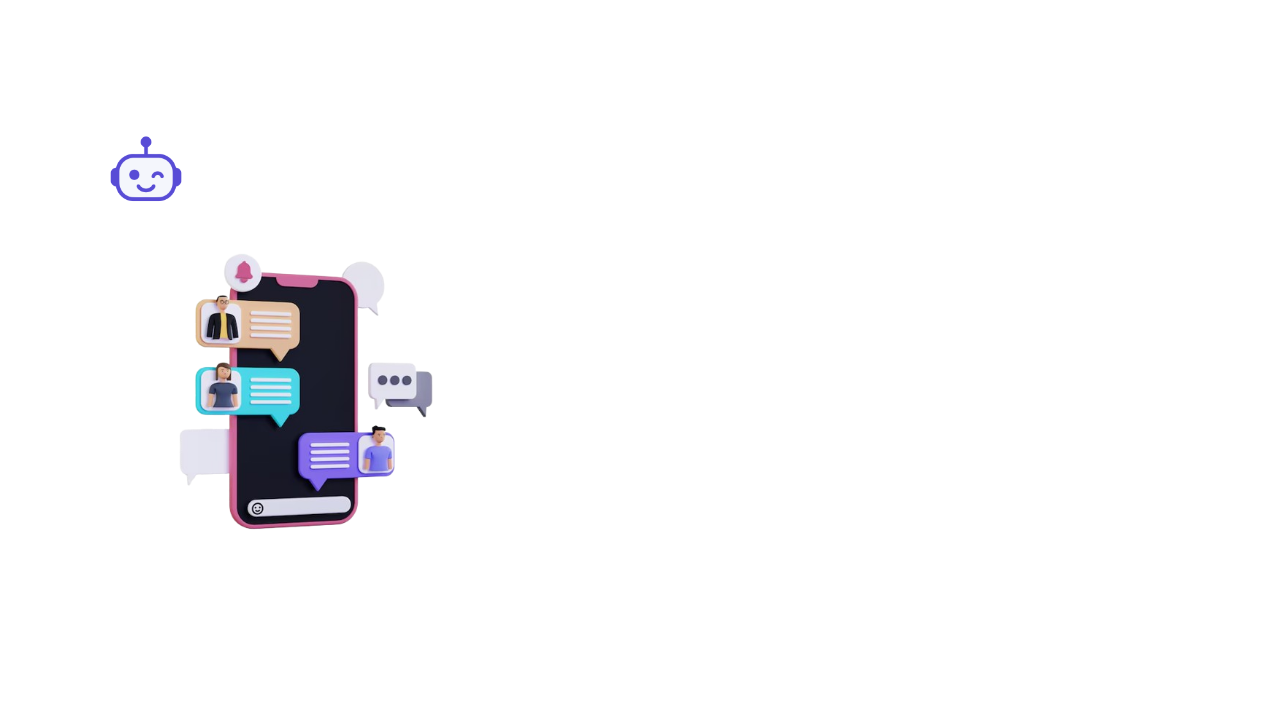
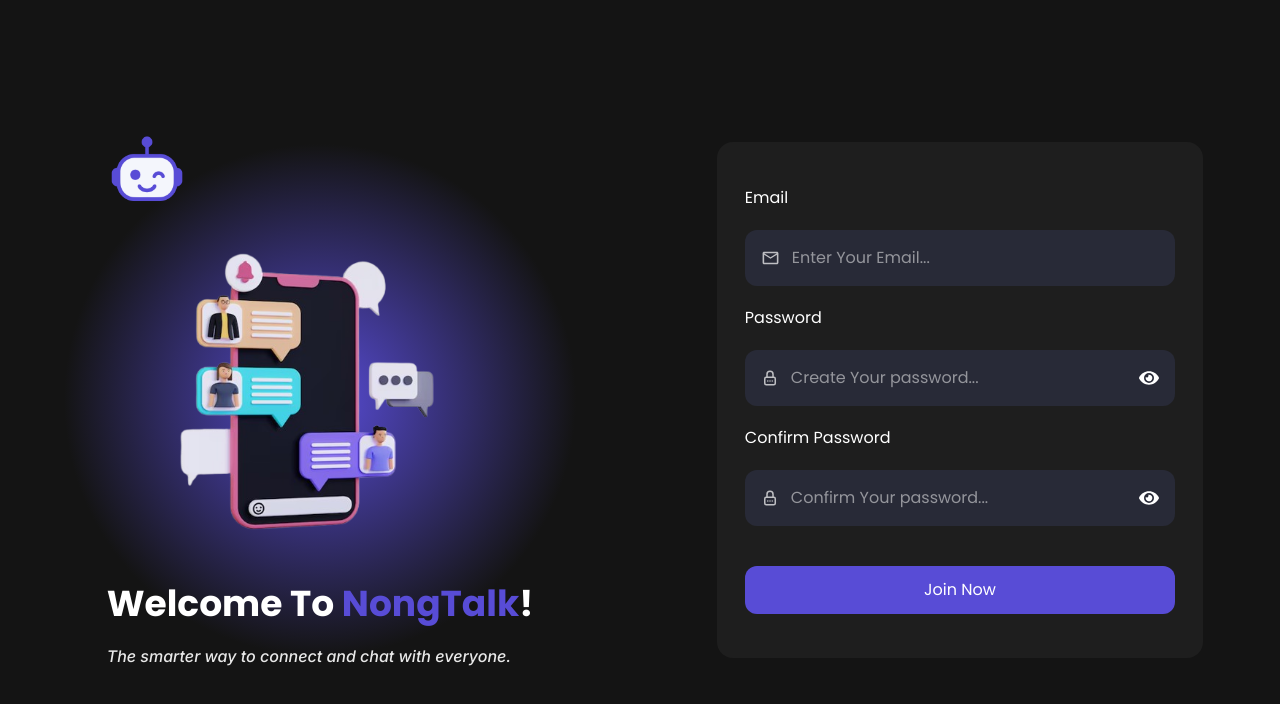
Before and after one commit to VsalCode/nongtalk-app, a React (Vite) app: page / in a window 1280 px wide. Shown: the top 704 px of the page. Built offline with nearby package versions, Linux system fonts and the light colour scheme.

Commit message:
feat(styles): add radial gradient in login and update custom fonts & colors in index.css

```diff
--- a/src/index.css
+++ b/src/index.css
@@ -2,9 +2,10 @@
 
 @theme {
   --font-poppins: "Poppins", sans-serif;
-  --font-inter: "Inter", sans-serif
+  --font-inter: "Inter", sans-serif;
 
-  --color-primary: "#584CD6";
-  --color-secondary: "#282A37";
-  --color-black: "#1E1E1E";
+  --color-primary: #584CD6;
+  --color-secondary: #282A37;
+  --color-black: #141414;
+  --color-gray: #1E1E1E;
 }
--- a/src/pages/RegisterPage.tsx
+++ b/src/pages/RegisterPage.tsx
@@ -26,7 +26,12 @@ const RegisterPage = () => {
   return (
     <main className="flex flex-col lg:flex-row min-h-screen bg-black text-white font-poppins">
       {/* Left Section - Welcome Content */}
-      <section className="flex-1 flex flex-col justify-center items-center px-4 py-8 lg:py-0">
+      <section
+        className="bg-purple-primary-dark flex-1 flex flex-col justify-center items-center px-4 py-8 lg:py-0"
+        style={{
+          background: "radial-gradient(circle, rgba(88,76,214,1) 0%, rgba(20,20,20,1) 50%)",
+        }}
+      >
         <div className="flex flex-col items-center text-center lg:items-start lg:text-left max-w-md lg:max-w-none">
           <img src={logo} alt="logo" className="w-12 h-12 md:w-16 md:h-16 lg:w-20 lg:h-20 mb-4" />
           <img
```
